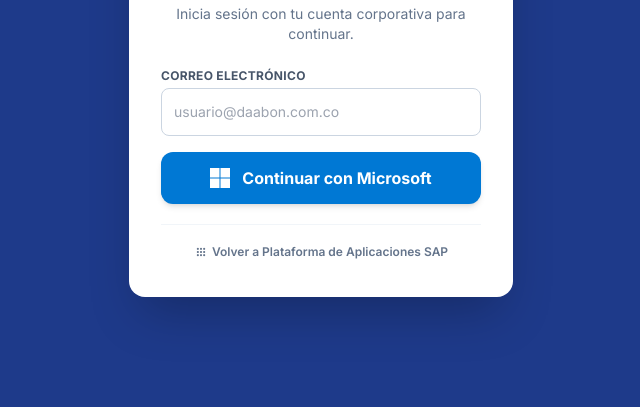
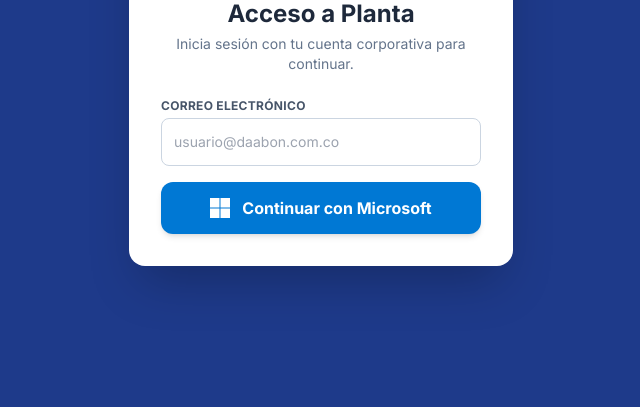
Before and after one commit to danianre/DashboardSAP, a website: page public/notificaciones.html in a window 1280 px wide. Shown: the part 314-721 px from the top of the page, without its empty margins (319-959 px from the left). Drawn offline with nearby package versions, Linux system fonts and the light colour scheme; some packages are replaced by stand-ins of ours; a script that the page names is missing.

Commit message:
feat(notificaciones): retirar boton de retorno a la plataforma SAP

```diff
--- a/public/notificaciones.html
+++ b/public/notificaciones.html
@@ -50,12 +50,6 @@
           Continuar con Microsoft
         </button>
       </form>
-      <div class="mt-5 pt-4 border-t border-slate-100">
-        <a href="/" class="inline-flex items-center justify-center text-xs font-semibold text-slate-500 hover:text-brand-700 transition-colors">
-          <span class="material-symbols-outlined text-sm mr-1">apps</span>
-          Volver a Plataforma de Aplicaciones SAP
-        </a>
-      </div>
     </div>
   </div>
 
@@ -68,9 +62,6 @@
         <h1 class="text-xl font-bold tracking-tight truncate max-w-[150px] sm:max-w-xs">Notificación SAP</h1>
       </div>
       <div class="flex items-center space-x-2">
-        <a href="/" title="Volver al Selector de Aplicaciones SAP" class="bg-brand-900/70 hover:bg-brand-900 border border-brand-500/70 text-white text-xs font-bold px-3 py-1.5 rounded-lg shadow-sm transition flex items-center">
-          <span class="material-symbols-outlined text-sm mr-1">apps</span> <span class="hidden sm:inline">Plataforma</span>
-        </a>
         <button id="btnSwitchView" onclick="toggleView()" class="bg-brand-800 hover:bg-brand-900 border border-brand-500 text-white text-xs font-bold px-3 py-1.5 rounded-lg shadow-sm transition flex items-center">
           <span class="material-symbols-outlined text-sm mr-1">manage_search</span> <span>Logs</span>
         </button>
```
